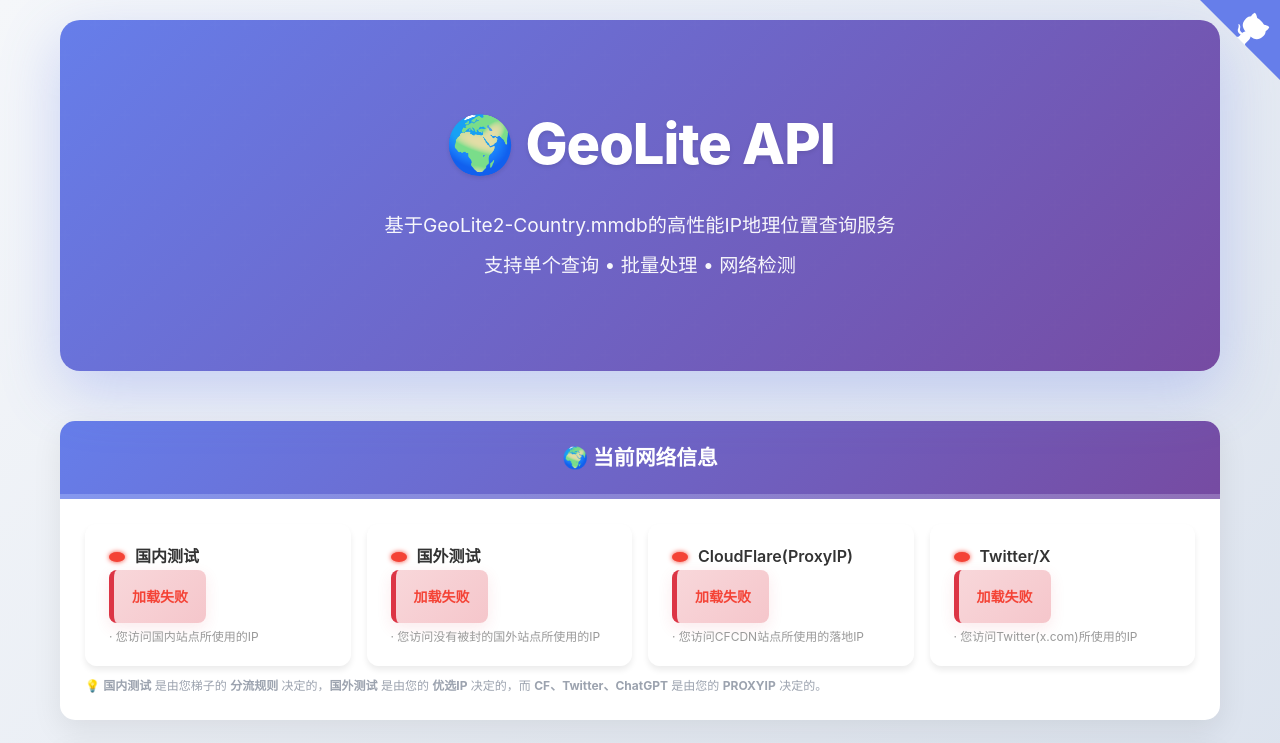
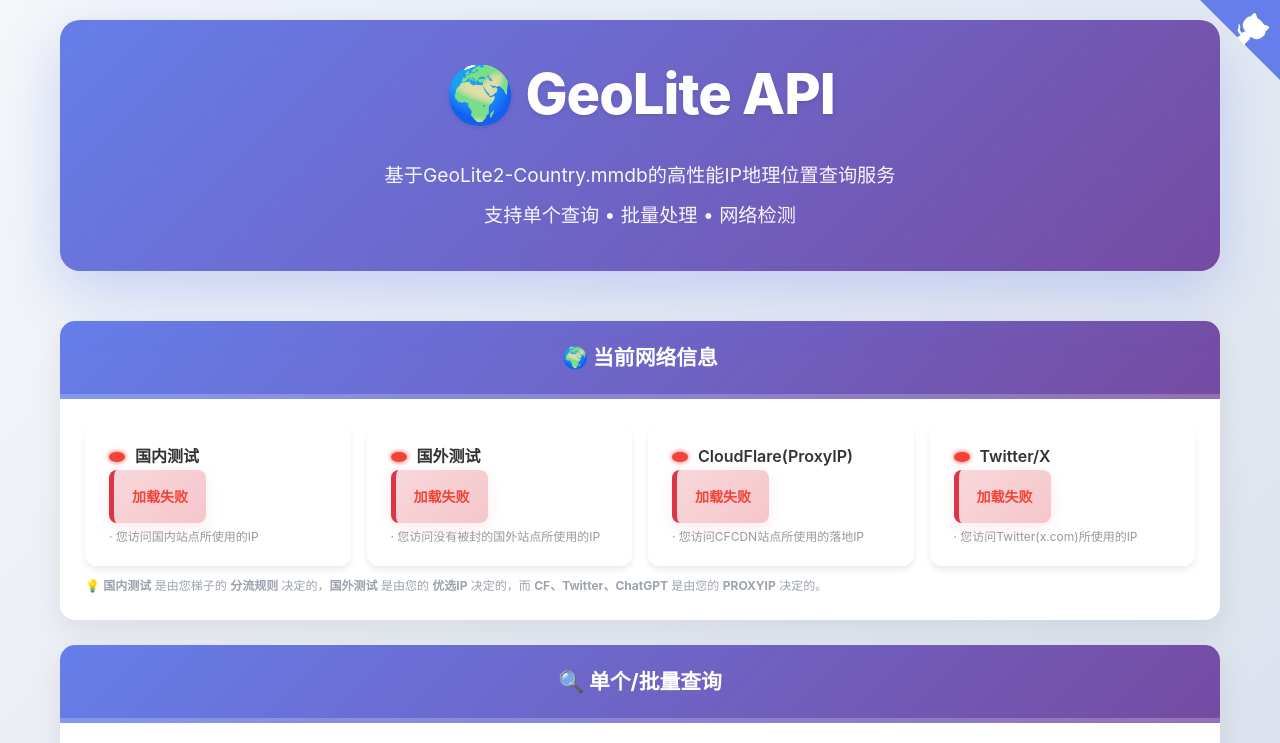
Before and after one commit to hafrey1/GeoLite-API, a website: page public/index.html in a window 1280 px wide. Shown: the top 743 px of the page. Drawn offline with Linux system fonts and the light colour scheme; no server answers.

Commit message:
Update index.html

```diff
--- a/public/index.html
+++ b/public/index.html
@@ -28,7 +28,7 @@
         .header {
             text-align: center;
             margin-bottom: 50px;
-            padding: 80px 40px;
+            padding: 30px 40px;
             background: linear-gradient(135deg, #667eea 0%, #764ba2 100%);
             color: white;
             border-radius: 20px;
```
